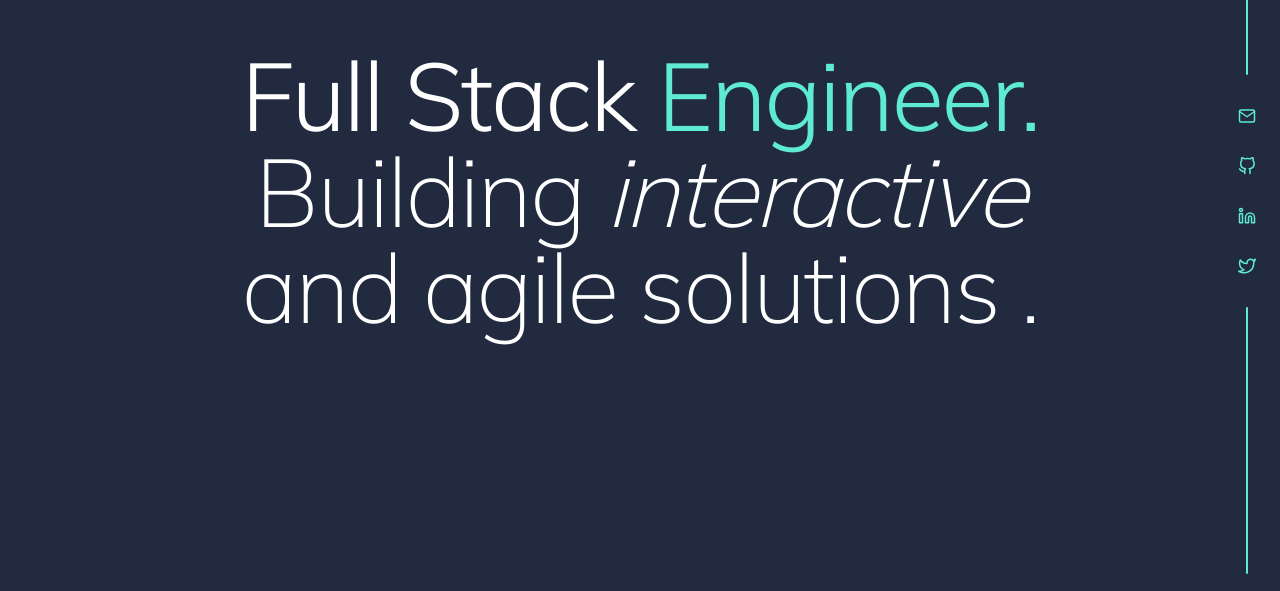
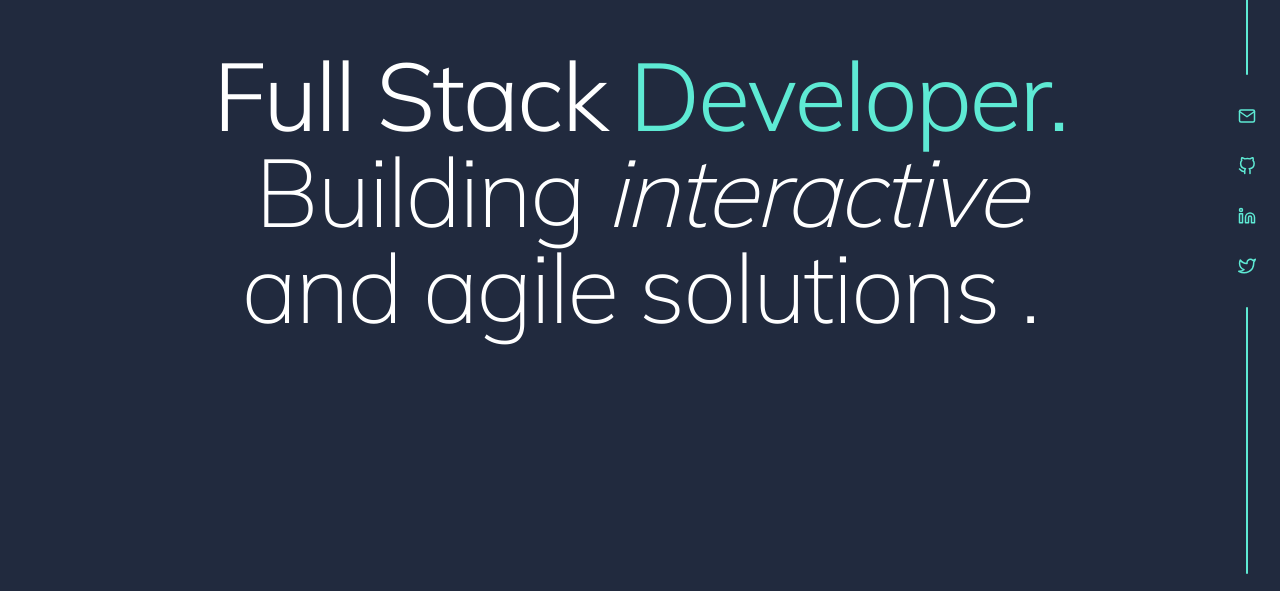
Before and after one commit to kelomo2502/gb_portfolio, a Next.js app: page / in a window 1280 px wide. Shown: the part 209-800 px from the top of the page. Built offline with nearby package versions, Linux system fonts and the light colour scheme.

Commit message:
Add developer to index

```diff
--- a/pages/index.jsx
+++ b/pages/index.jsx
@@ -9,7 +9,7 @@ export default function Home() {
       <section id="intro" aria-label="intro">
         <h1 className="flex flex-col justify-center h-screen max-w-5xl m-auto mb-4 text-4xl leading-[50px] tracking-tight text-center text-white font-extralight md:text-8xl font-spectral">
           <span className="font-light">
-            Full Stack <span className="text-teal-300">Engineer.</span>
+            Full Stack <span className="text-teal-300">Developer.</span>
           </span>
           <span>
             Building <span className="italic">interactive</span> <br />
```
